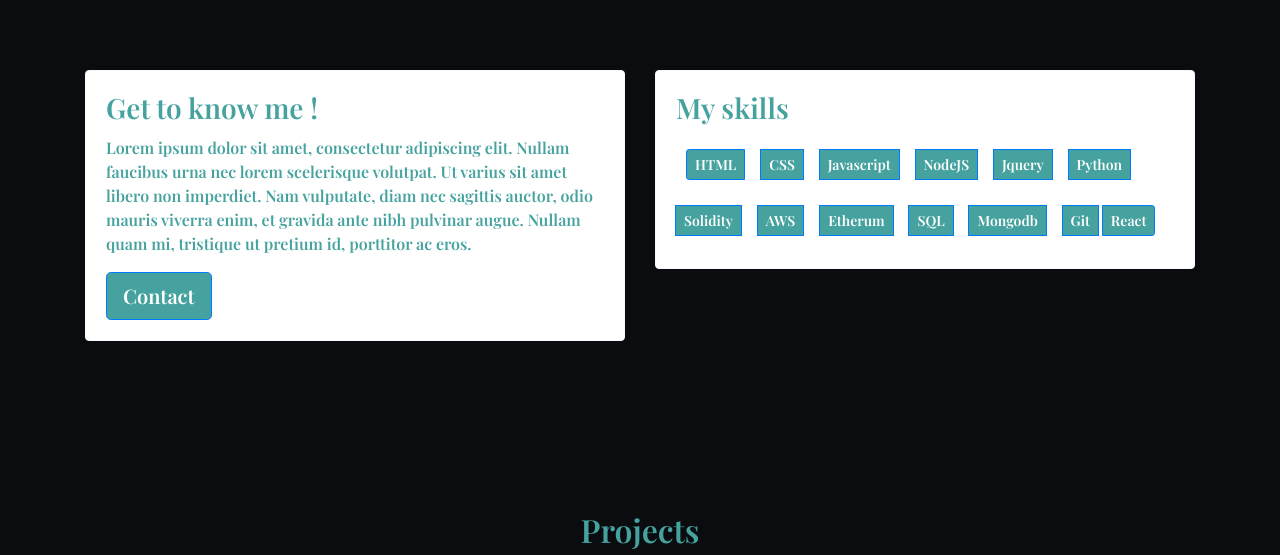
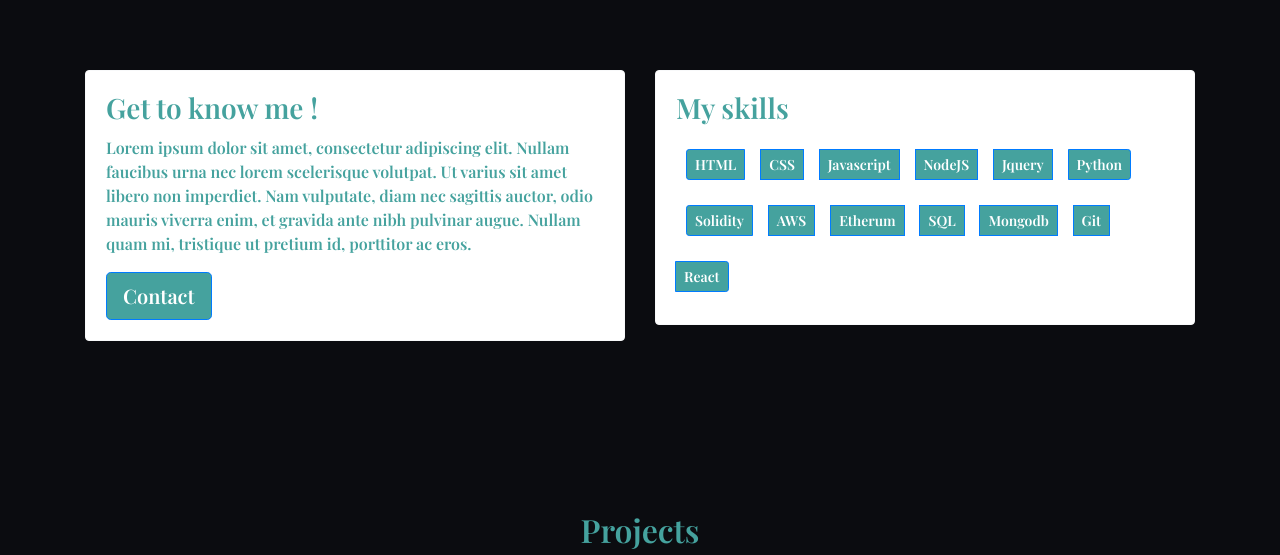
Before and after one commit to classychizzy/my-portfolio, a plain HTML site: page index.html in a window 1280 px wide. Shown: the part 1400-1955 px from the top of the page. Drawn offline with nearby package versions, Linux system fonts and the light colour scheme.

Commit message:
worked on skills buttons

```diff
--- a/index.html
+++ b/index.html
@@ -57,7 +57,7 @@
       <div class="row" style="margin-top: 200px;">
         <!-- display property is used to hide icons on small screens-->
 
-        <div class="col-sm-1 d-none d-lg-block align-self-start">
+        <div class="col-md-1 d-none d-lg-block align-self-start">
           <ul class="icons">
             <!-- bootstrap icons-->
             <li>
@@ -78,7 +78,7 @@
           </ul>
         </div>
         <!--hero section-->
-        <div class="col-md-11 col-6 ">
+        <div class="col-md-11 col-xs-6 ">
 
           <div class="hero-content">
             <h2 class="text-capitalise text-center strong display-5">
@@ -157,6 +157,8 @@
           <div class="card border-light">
             <div class="card-body">
               <h3 class="card-title">My skills</h3>
+                <div class="row">
+                  <div class="col-md-12 col-xs-10">
                     <div class="btn-group d-inline-block">
                       <a class="btn btn-sm btn-space btn-primary btn-space" role="button" href="#">HTML
                       </a>
@@ -170,6 +172,11 @@
                         Jquery</a>
                         <a class="btn btn-sm btn-primary btn-space" role="button" href="#">Python
                         </a>
+
+                    </div>
+                  </div>
+                  <div class="col-md-12 col-xs-10">
+                   <div class="btn-group d-inline-block">
                     <a class="btn btn-sm btn-primary btn-space" role="button" href="#">
                       Solidity</a>
                     <a class="btn btn-sm btn-primary btn-space" role="button" href="#">
@@ -180,11 +187,15 @@
                     </a>
                     <a class="btn btn-sm btn-primary btn-space" role="button" href="#">Mongodb
                     </a>
-                <a class="btn btn-sm btn-primary" role="button" href="#">Git
+                    <a class="btn btn-sm btn-primary btn-space" role="button" href="#">Git
                     </a>
-                <a class="btn btn-sm btn-primary" role="button" href="#">React
+                    <a class="btn btn-sm btn-primary btn-space" role="button" href="#">React
                     </a>
                    </div>
+
+                  </div>
+                </div>
+
 
 
             </div>
```
Lines whose indentation alone changed are shown as unchanged.
